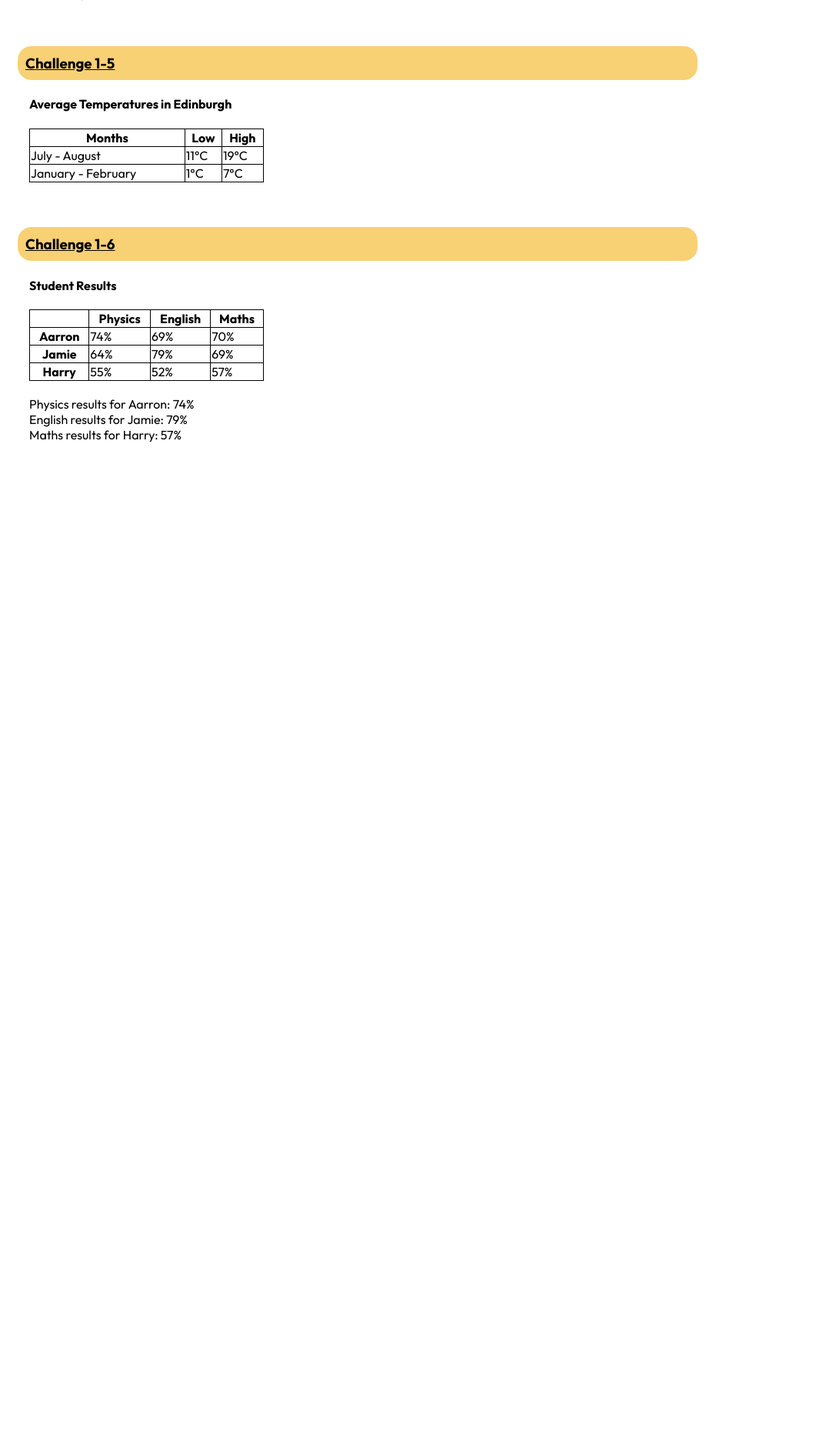
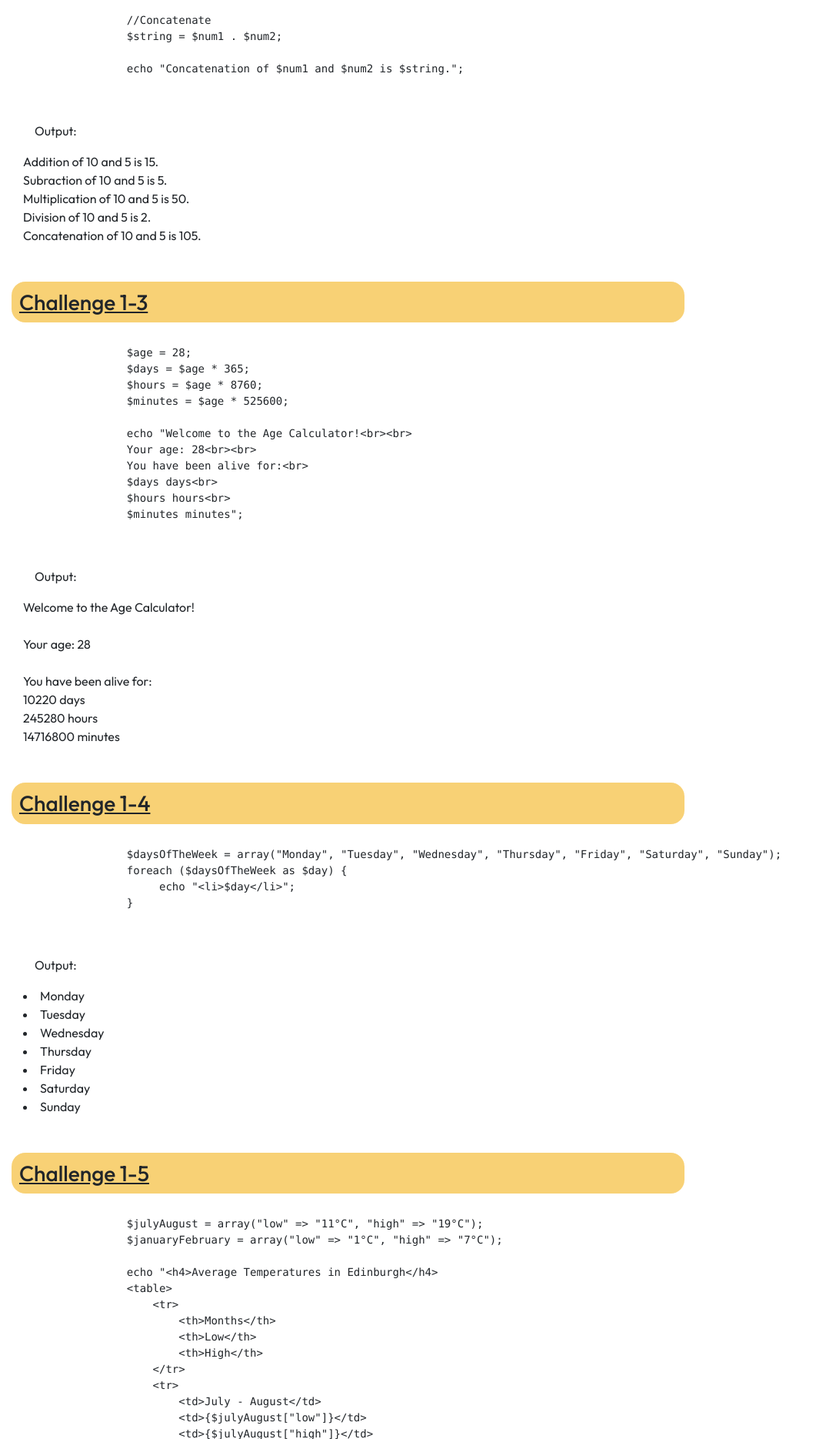
Before and after one commit to sarahsbtn/Codespace-Bootcamp-2024, a PHP site: page /Challenge-1-PHP-Scripts.php in a window 1280 px wide. Shown: the part 1219-3089 px from the top of the page at 77% size, without its empty margins (0-1061 px from the left). Before the commit the page ends 1794 px from the top, so only its background shows below. Run offline with PHP 8.4, Linux system fonts and the light colour scheme.

Commit message:
Update Challenge-1-PHP-Scripts.php

```diff
--- a/Web Technologies/Challenge-1-PHP-Scripts.php
+++ b/Web Technologies/Challenge-1-PHP-Scripts.php
@@ -3,7 +3,10 @@
     <head>
         <meta charset="UTF-8">
         <meta name="viewport" content="width=#, inital-scale=1.0">
-        <title>Web Technologies - Challenge 1 - PHP Scripts</title>
+        <title>Web Technologies - Challenge 1 -PHP Scripts</title>
+        <link href="https://cdn.jsdelivr.net/npm/bootstrap@5.3.3/dist/css/bootstrap.min.css" rel="stylesheet"
+        integrity="sha384-QWTKZyjpPEjISv5WaRU9OFeRpok6YctnYmDr5pNlyT2bRjXh0JMhjY6hW+ALEwIH" crossorigin="anonymous">
+        <link rel="stylesheet" href="https://cdn.jsdelivr.net/npm/bootstrap-icons@1.5.0/font/bootstrap-icons.css">
         <link rel="stylesheet" href="styles.css">
         <link rel="preconnect" href="https://fonts.googleapis.com">
         <link rel="preconnect" href="https://fonts.gstatic.com" crossorigin>
@@ -14,16 +17,25 @@
         </style>
     </head>
     <body>
-    <div class="container" style="width: 70%;">
+    <div class="container">
         <img src="csLogo.png" style="float: left;">
         <img src="ecLogo.png" style="float: right; margin-top: 3%;">
         <br>
-        <h1 style="text-align: center;">Codespace Bootcamp</h1>
+        <h1 style="text-align: center;"><b>Codespace Bootcamp</b></h1>
     </div>
     <br>
-    <h1>Web Technologies</h1>
+    <br>
+    <div class="row">
+        <div class="col-sm-8">
+            <h1>Web Technologies</h1>
+        </div>
+        <div class="col-sm-4">
+            <h5 style="text-align: right; width: 95%">Sarah Beaton<br>EC1937236</h5>
+        </div>
+    </div>
+    <br>
     <h2>Challenge 1 - PHP Scripts</h2>
-    <p>In the following challenges, you will improve your scripting skills by writing solutions for the tasks.</p>
+    <p id="answers">In the following challenges, you will improve your scripting skills by writing solutions for the tasks.</p>
     <br>
     <h3>Challenge 1-1</h3>
     <!-- First, create two variables called $width and $height, and assign them the respective values of 10 and 5.
@@ -31,6 +43,17 @@
     Finally, print out a string that includes the value of $width, $height, and $area in a sentence.
     -->
     <div id="answers">
+        <pre>
+            <code>
+                $width = 10;
+                $height = 5;
+                $area = $width * $height;
+
+                echo "The rectangle has a width of $width meters, a height of $height meters and an area of $area square meters.";
+
+            </code>
+        </pre>
+        <p>Output:</p>
         <?php
             $width = 10;
             $height = 5;
@@ -47,6 +70,34 @@
     dividing them. The program should also concatenate the two numbers into a string.
     -->
     <div id="answers">
+        <pre>
+            <code>
+                $num1 = 10;
+                $num2 = 5;
+
+                //Addition
+                $addit = $num1 + $num2;
+                echo "Addition of $num1 and $num2 is $addit.&lt;br>";
+
+                //Subtraction
+                $subtr = $num1 - $num2;
+                echo "Subraction of $num1 and $num2 is $subtr.&lt;br>";
+
+                //Multiplication
+                $multi = $num1 * $num2;
+                echo "Multiplication of $num1 and $num2 is $multi.&lt;br>";
+
+                //Division
+                $divis = $num1 / $num2;
+                echo "Division of $num1 and $num2 is $divis.&lt;br>";
+
+                //Concatenate
+                $string = $num1 . $num2;
+
+                echo "Concatenation of $num1 and $num2 is $string.";
+            </code>
+        </pre>
+        <p>Output:</p>
         <?php
             $num1 = 10;
             $num2 = 5;
@@ -79,6 +130,22 @@
     Create a program that uses variables to store the user's age and the number of days, hours, and minutes they have been alive.
     -->
     <div id="answers">
+        <pre>
+            <code>
+                $age = 28;
+                $days = $age * 365;
+                $hours = $age * 8760;
+                $minutes = $age * 525600;
+
+                echo "Welcome to the Age Calculator!&lt;br>&lt;br>
+                Your age: 28&lt;br>&lt;br>
+                You have been alive for:&lt;br>
+                $days days&lt;br>
+                $hours hours&lt;br>
+                $minutes minutes";
+            </code>
+        </pre>
+        <p>Output:</p>
         <?php
             $age = 28;
             $days = $age * 365;
@@ -107,6 +174,15 @@
     Sunday
     -->
     <div id="answers">
+        <pre>
+            <code>
+                $daysOfTheWeek = array("Monday", "Tuesday", "Wednesday", "Thursday", "Friday", "Saturday", "Sunday");
+                foreach ($daysOfTheWeek as $day) {
+                    &nbsp;echo "&lt;li>$day&lt;/li>";
+                }
+            </code>
+        </pre>
+        <p>Output:</p>
         <?php
             $daysOfTheWeek = array("Monday", "Tuesday", "Wednesday", "Thursday", "Friday", "Saturday", "Sunday");
             foreach ($daysOfTheWeek as $day) {
@@ -123,6 +199,32 @@
     average highs are 66°F (19°C). The coldest months of the year are January and February, with average lows of 33.8°F (1°C) and highs
     that rarely exceed 44.6°F (7°C).-->
     <div id="answers">
+        <pre>
+            <code>
+                $julyAugust = array("low" => "11°C", "high" => "19°C");
+                $januaryFebruary = array("low" => "1°C", "high" => "7°C");
+
+                echo "&lt;h4>Average Temperatures in Edinburgh&lt;/h4>
+                &lt;table>
+                    &lt;tr>
+                        &lt;th>Months&lt;/th>
+                        &lt;th>Low&lt;/th>
+                        &lt;th>High&lt;/th>
+                    &lt;/tr>
+                    &lt;tr>
+                        &lt;td>July - August&lt;/td>
+                        &lt;td>{$julyAugust["low"]}&lt;/td>
+                        &lt;td>{$julyAugust["high"]}&lt;/td>
+                    &lt;/tr>
+                    &lt;tr>
+                        &lt;td>January - February&lt;/td>
+                        &lt;td>{$januaryFebruary["low"]}&lt;/td>
+                        &lt;td>{$januaryFebruary["high"]}&lt;/td>
+                    &lt;/tr>
+                &lt;/table>"
+            </code>
+        </pre>
+        <p>Output:</p>
         <?php
             $julyAugust = array("low" => "11°C", "high" => "19°C");
             $januaryFebruary = array("low" => "1°C", "high" => "7°C");
@@ -159,10 +261,50 @@
     3.  Print to screen Jamie's English results.
     4.  Print to screen Harry's Maths results.-->
     <div id="answers">
+        <pre>
+            <code>
+            $aarron = array("physics" => 74, "english" => 69, "maths" => 70);
+            $jamie = array("physics" => 64, "english" => 79, "maths" => 69);
+            $harry = array("physics" => 55, "english" => 52, "maths" => 57);
+
+            echo "&lt;h4>Student Results&lt;/h4>
+            &lt;table>
+                &lt;tr>
+                    &lt;td>&lt;/td>
+                    &lt;th>Physics&lt;/th>
+                    &lt;th>English&lt;/th>
+                    &lt;th>Maths&lt;/th>
+                &lt;/tr>
+                &lt;tr>
+                    &lt;th>Aarron&lt;/th>
+                    &lt;td>{$aarron["physics"]}%&lt;/td>
+                    &lt;td>{$aarron["english"]}%&lt;/td>
+                    &lt;td>{$aarron["maths"]}%&lt;/td>
+                &lt;/tr>
+                &lt;tr>
+                    &lt;th>Jamie&lt;/th>
+                    &lt;td>{$jamie["physics"]}%&lt;/td>
+                    &lt;td>{$jamie["english"]}%&lt;/td>
+                    &lt;td>{$jamie["maths"]}%&lt;/td>
+                &lt;/tr>
+                &lt;tr>
+                    &lt;th>Harry&lt;/th>
+                    &lt;td>{$harry["physics"]}%&lt;/td>
+                    &lt;td>{$harry["english"]}%&lt;/td>
+                    &lt;td>{$harry["maths"]}%&lt;/td>
+                &lt;/tr>
+            &lt;/table>
+            &lt;br>
+            Physics results for Aarron: {$aarron["physics"]}%&lt;br>
+            English results for Jamie: {$jamie["english"]}%&lt;br>
+            Maths results for Harry: {$harry["maths"]}%"
+            </code>
+        </pre>
+        <p>Output:</p>
         <?php
-            $aarron = array("physics" => "74%", "english" => "69%", "maths" => "70%");
-            $jamie = array("physics" => "64%", "english" => "79%", "maths" => "69%");
-            $harry = array("physics" => "55%", "english" => "52%", "maths" => "57%");
+            $aarron = array("physics" => 74, "english" => 69, "maths" => 70);
+            $jamie = array("physics" => 64, "english" => 79, "maths" => 69);
+            $harry = array("physics" => 55, "english" => 52, "maths" => 57);
 
             echo "<h4>Student Results</h4>
             <table>
@@ -174,31 +316,31 @@
                 </tr>
                 <tr>
                     <th>Aarron</th>
-                    <td>{$aarron["physics"]}</td>
-                    <td>{$aarron["english"]}</td>
-                    <td>{$aarron["maths"]}</td>
+                    <td>{$aarron["physics"]}%</td>
+                    <td>{$aarron["english"]}%</td>
+                    <td>{$aarron["maths"]}%</td>
                 </tr>
                 <tr>
                     <th>Jamie</th>
-                    <td>{$jamie["physics"]}</td>
-                    <td>{$jamie["english"]}</td>
-                    <td>{$jamie["maths"]}</td>
+                    <td>{$jamie["physics"]}%</td>
+                    <td>{$jamie["english"]}%</td>
+                    <td>{$jamie["maths"]}%</td>
                 </tr>
                 <tr>
                     <th>Harry</th>
-                    <td>{$harry["physics"]}</td>
-                    <td>{$harry["english"]}</td>
-                    <td>{$harry["maths"]}</td>
+                    <td>{$harry["physics"]}%</td>
+                    <td>{$harry["english"]}%</td>
+                    <td>{$harry["maths"]}%</td>
                 </tr>
             </table>
             <br>
-            Physics results for Aarron: {$aarron["physics"]}<br>
-            English results for Jamie: {$jamie["english"]}<br>
-            Maths results for Harry: {$harry["maths"]}
-            "
+            Physics results for Aarron: {$aarron["physics"]}%<br>
+            English results for Jamie: {$jamie["english"]}%<br>
+            Maths results for Harry: {$harry["maths"]}%"
         ?>
     </div>
-
+    <br>
+    <br>
 
 </body>
 </html>
```
